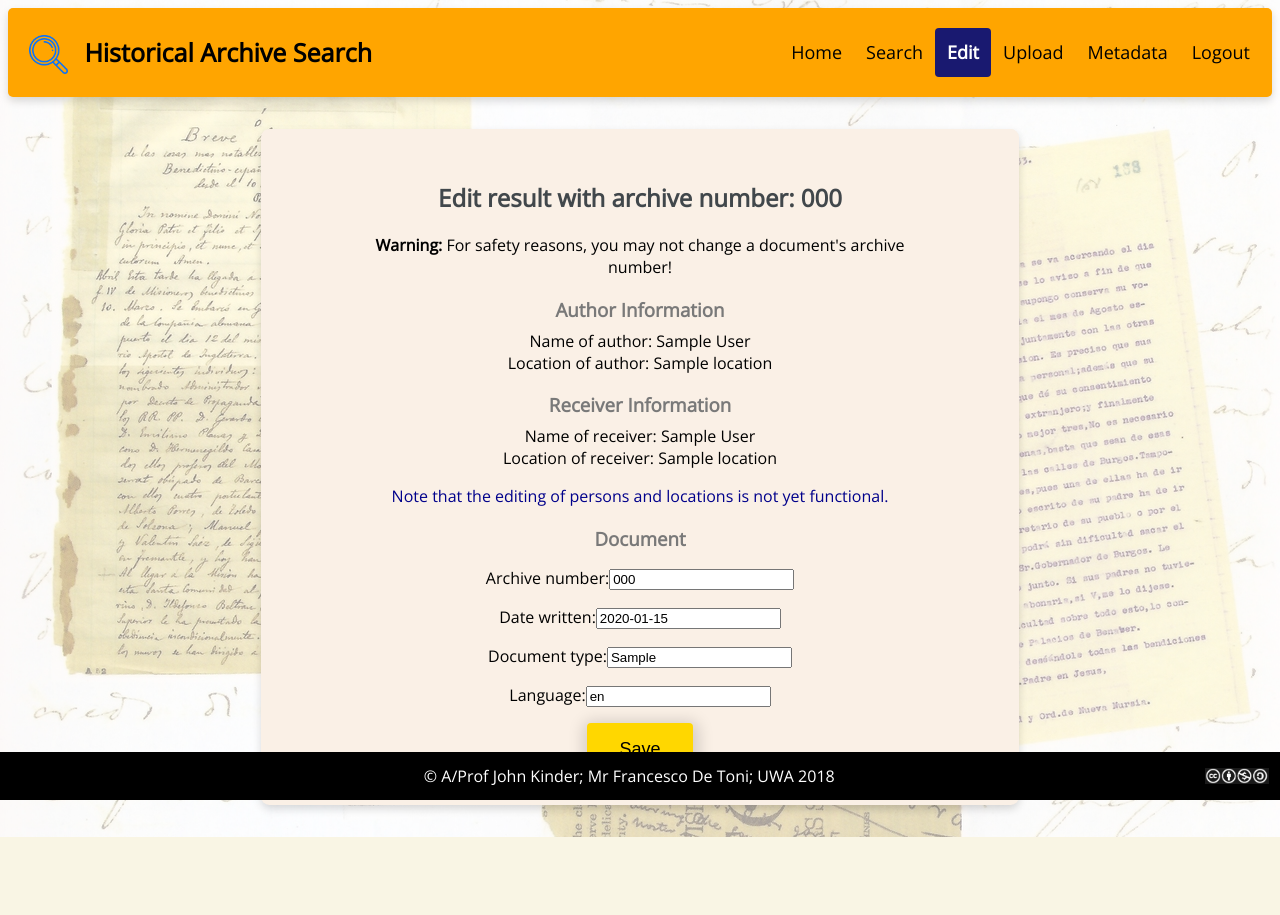
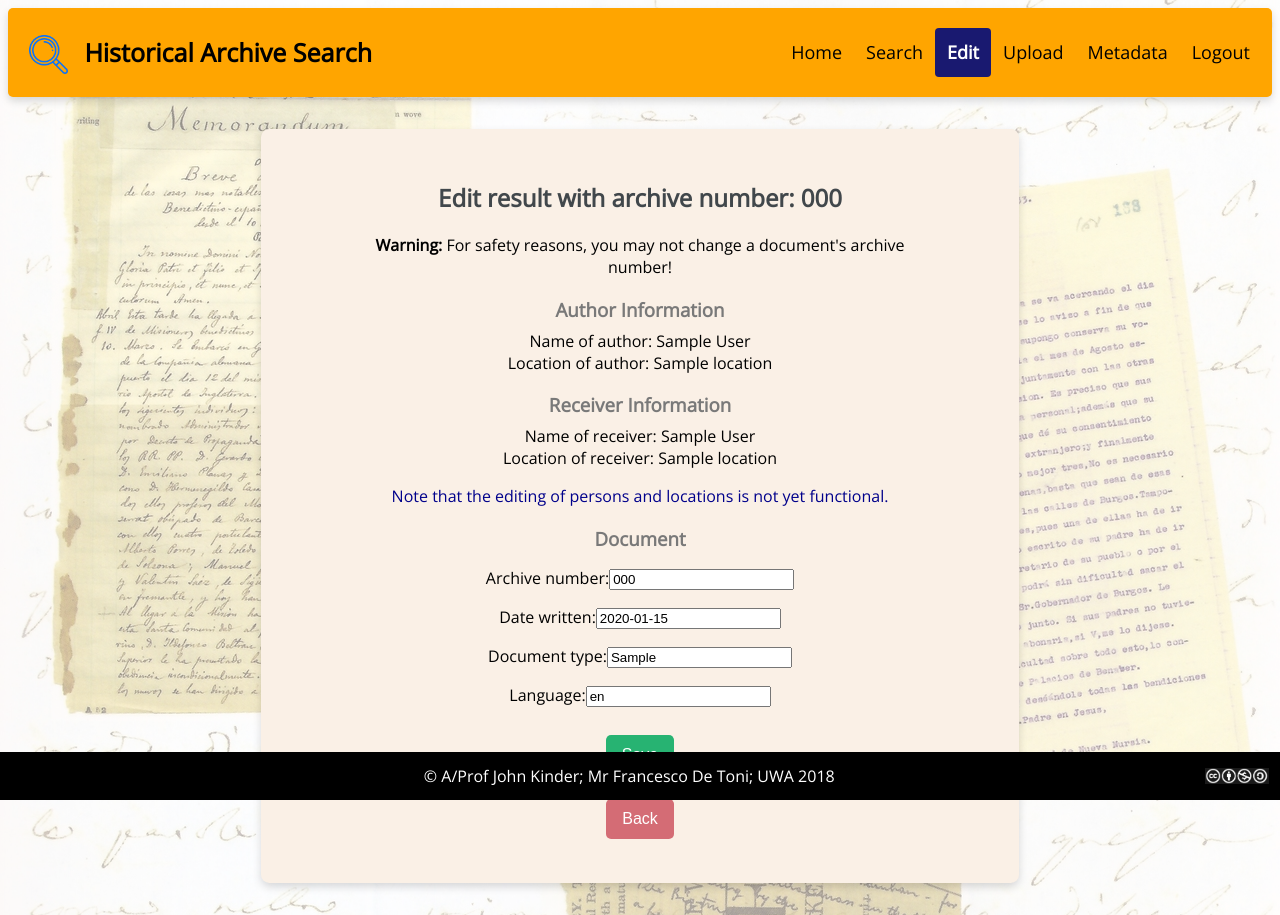
Before and after one commit to jordiup/3200PROJECT, a Django app: page /db/edit/1/ in a window 1280 px wide. Before the commit the page ends 837 px from the top, so only its background shows below. Run offline with Django 3.2, Linux system fonts and the light colour scheme; a user stored in the database is signed in; tables that the repository leaves empty hold one stand-in row (values such as "Sample post").

Commit message:
added back button to edit page

```diff
--- a/letter_extraction/db/static/db/csv_controller.js
+++ b/letter_extraction/db/static/db/csv_controller.js
@@ -17,7 +17,7 @@ function exportTableToCsv(html, filename) {
     for (var i = 0; i < rows.length; i++) {
         var row = [], cols = rows[i].querySelectorAll("td, th");
 
-        for (var j = 0; j < cols.length; j++) {
+        for (var j = 0; j < cols.length - 1; j++) {
             var text = cols[j].innerText;
             var edited = text.replace(/,/g, ";");
             row.push(edited);
--- a/letter_extraction/db/templates/db/edit.html
+++ b/letter_extraction/db/templates/db/edit.html
@@ -13,7 +13,7 @@
         <a class="active">Edit</a>
         <a href="{% url 'db:upload' %}">Upload</a>
         <a href="{% url 'db:labels' %}">Metadata</a>
-        <a href="{% url 'db:logout' %}">Logout</a>
+        <a onclick="return logout();" id="logout">Logout</a>
     </div>
     {% endblock %}
 
@@ -44,10 +44,13 @@
                     <p>{{f.label}}:{{f}}</p>
                 {% endfor %}
                 {% csrf_token %}
-                <input class="submitform" type="submit" value = "Save">
+                <div class="download-button">
+                    <button class="bt-submit" type="submit">Save</button>
+                </div>
             </form>
-        {% else %}
-            <p>No results.</p>
         {% endif %}
+        <div class="download-button">
+            <button class="bt-discard" id="back-to-results" onclick="window.history.back()">Back</button>
+        </div>
     </div>
     {% endblock %}
--- a/letter_extraction/db/views.py
+++ b/letter_extraction/db/views.py
@@ -97,6 +97,7 @@ def edit(request, items):
     if not request.user.has_perm('db.can_edit'):
         return render(request, 'db/index.html', {"message":"You do not have the permissions to perform this task!"})
     forms = get_forms_by_document(request, items)
+    context = {}
     if request.method == "POST":
         if forms[0].is_valid():
             instance = forms[0].save(commit=False)
```
